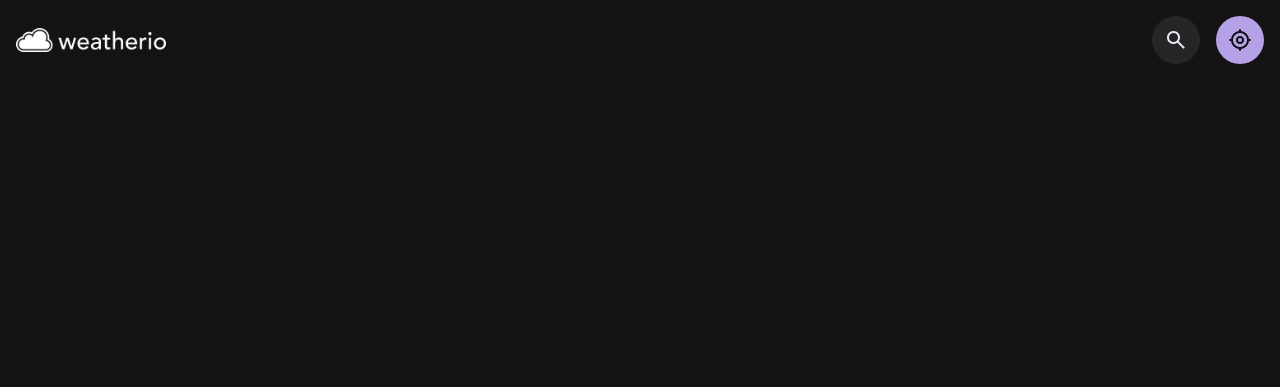
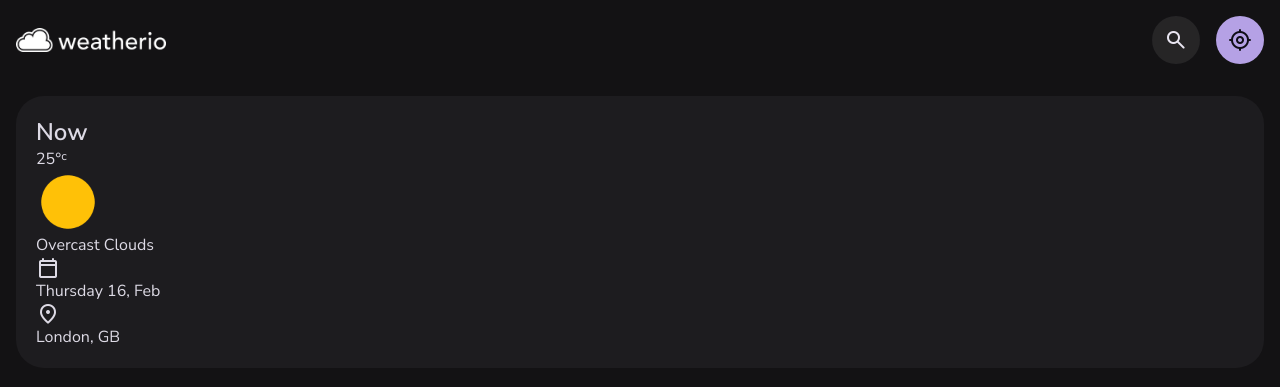
Before and after one commit to Pranav-Jadhav09/Weather-app, a website built with Parcel: page index.html in a window 1280 px wide. Built offline with nearby package versions, Linux system fonts and the light colour scheme.

Commit message:
markup: 🏗  content leftside

```diff
--- a/index.html
+++ b/index.html
@@ -96,5 +96,50 @@
         </div>
       </div>
     </header>
+
+    <!-- Main -->
+    <main>
+      <article class="container">
+        <div class="content-left">
+          <!-- Current Weather -->
+          <section
+            class="section current-weather"
+            aria-label="current weather"
+            data-current-weather
+          >
+            <div class="card card-lg current-weather-card">
+              <h2 class="title-2 card-title">Now</h2>
+
+              <div class="weapper">
+                <p class="heading">25&deg;<sup>c</sup></p>
+
+                <img
+                  src="./src/assets/weather_icons/01d.png"
+                  width="64"
+                  height="64"
+                  alt="Overcast Clouds"
+                  class="weather-icon"
+                />
+              </div>
+
+              <p class="body-3">Overcast Clouds</p>
+
+              <ul class="meta-list">
+                <li class="meta-item">
+                  <span class="m-icon">calendar_today</span>
+
+                  <p class="title-3 meta-text">Thursday 16, Feb</p>
+                </li>
+                <li class="meta-item">
+                  <span class="m-icon">location_on</span>
+
+                  <p class="title-3 meta-text">London, GB</p>
+                </li>
+              </ul>
+            </div>
+          </section>
+        </div>
+      </article>
+    </main>
   </body>
 </html>
--- a/src/css/style.css
+++ b/src/css/style.css
@@ -1,4 +1,6 @@
+/* ####################### */
 /* ### Custom Property ### */
+/* ####################### */
 :root {
   /* Colors */
   --primary: #b5a1e5;
@@ -73,7 +75,9 @@
   --transition-short: 100ms ease;
 }
 
+/* ############# */
 /* ### Reset ### */
+/* ############# */
 *,
 *::before,
 *::after {
@@ -164,7 +168,9 @@
   border-radius: var(--radius-pill);
 }
 
+/* ##################### */
 /* ### Material Icon ### */
+/* ##################### */
 @font-face {
   font-family: "Material Symbols Rounded";
   font-style: normal;
@@ -191,7 +197,9 @@
   overflow: hidden;
 }
 
+/* ##################### */
 /* ### Reused Styles ### */
+/* ##################### */
 .container {
   max-width: 1600px;
   width: 100%;
@@ -272,8 +280,24 @@
   display: none;
 }
 
+.card {
+  background-color: var(--surface);
+  color: var(--on-surface);
+}
+
+.card-lg {
+  border-radius: var(--radius-28);
+  padding: 20px;
+}
+
+.card-sm {
+  border-radius: var(--radius-16);
+  padding: 16px;
+}
+
+/* ############## */
 /* ### Header ### */
-
+/* ############## */
 .header .btn-primary .span {
   display: none;
 }
@@ -410,18 +434,34 @@
   box-shadow: none;
 }
 
+/* ####################### */
 /* ### Current Weather ### */
+/* ####################### */
 
+/* ################## */
 /* ### Highlights ### */
+/* ################## */
 
+/* ####################### */
 /* ### Hourly Forecast ### */
+/* ####################### */
 
+/* ################ */
 /* ### Forecast ### */
+/* ################ */
 
+/* ############### */
 /* ### Loading ### */
+/* ############### */
 
+/* ##################### */
 /* ### Error Section ### */
+/* ##################### */
 
+/* ############## */
 /* ### Footer ### */
+/* ############## */
 
+/* ##################### */
 /* ### Media Queries ### */
+/* ##################### */
```
